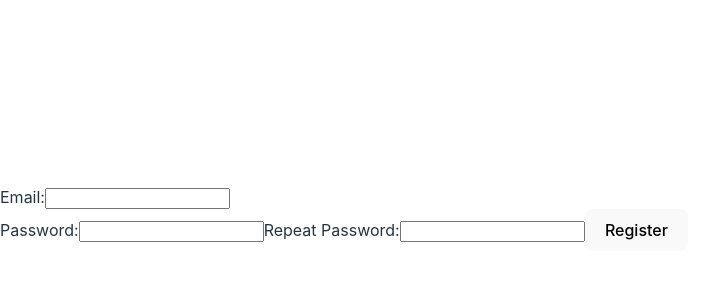
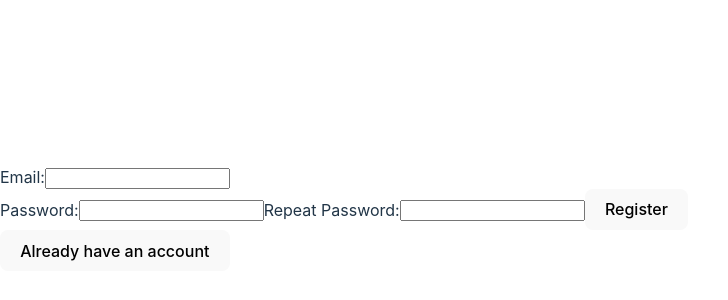
Before and after one commit to RasmusKuusmaa/price_tracker, a React (Vite) app in the folder frontend/: page /register in a window 1280 px wide. Shown: the part 182-482 px from the top of the page, without its empty margins (0-728 px from the left). Built offline with nearby package versions, Linux system fonts and the light colour scheme.

Commit message:
button to go from login to reg and vice versa

```diff
--- a/frontend/src/components/login.jsx
+++ b/frontend/src/components/login.jsx
@@ -45,6 +45,8 @@ function Login(){
                 onChange={(e) => setPassword(e.target.value)}/>
                 <button type='submit'>Login</button>
             </form>
+            <button onClick={() => window.location.href = '/register'}>
+                create an account</button>
 
         </div>
     )
--- a/frontend/src/components/register.jsx
+++ b/frontend/src/components/register.jsx
@@ -49,6 +49,8 @@ function Register(){
                 onChange={(e) => setPassword2(e.target.value)}/>
                 <button type='submit'> Register</button>
             </form>
+            <button onClick={() => window.location.href = '/login'}>
+                Already have an account</button>
         </div>
     )
 }
```
